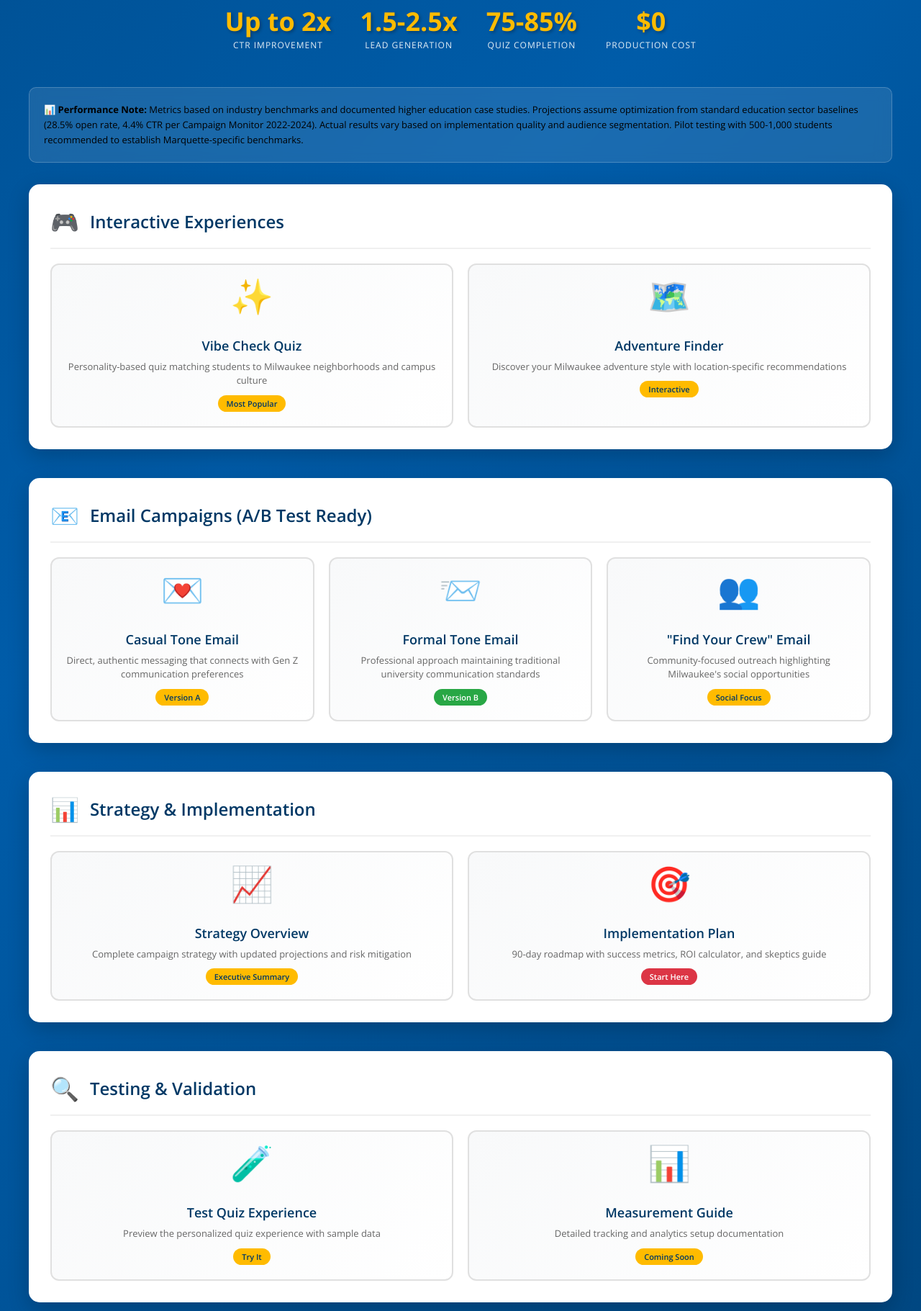
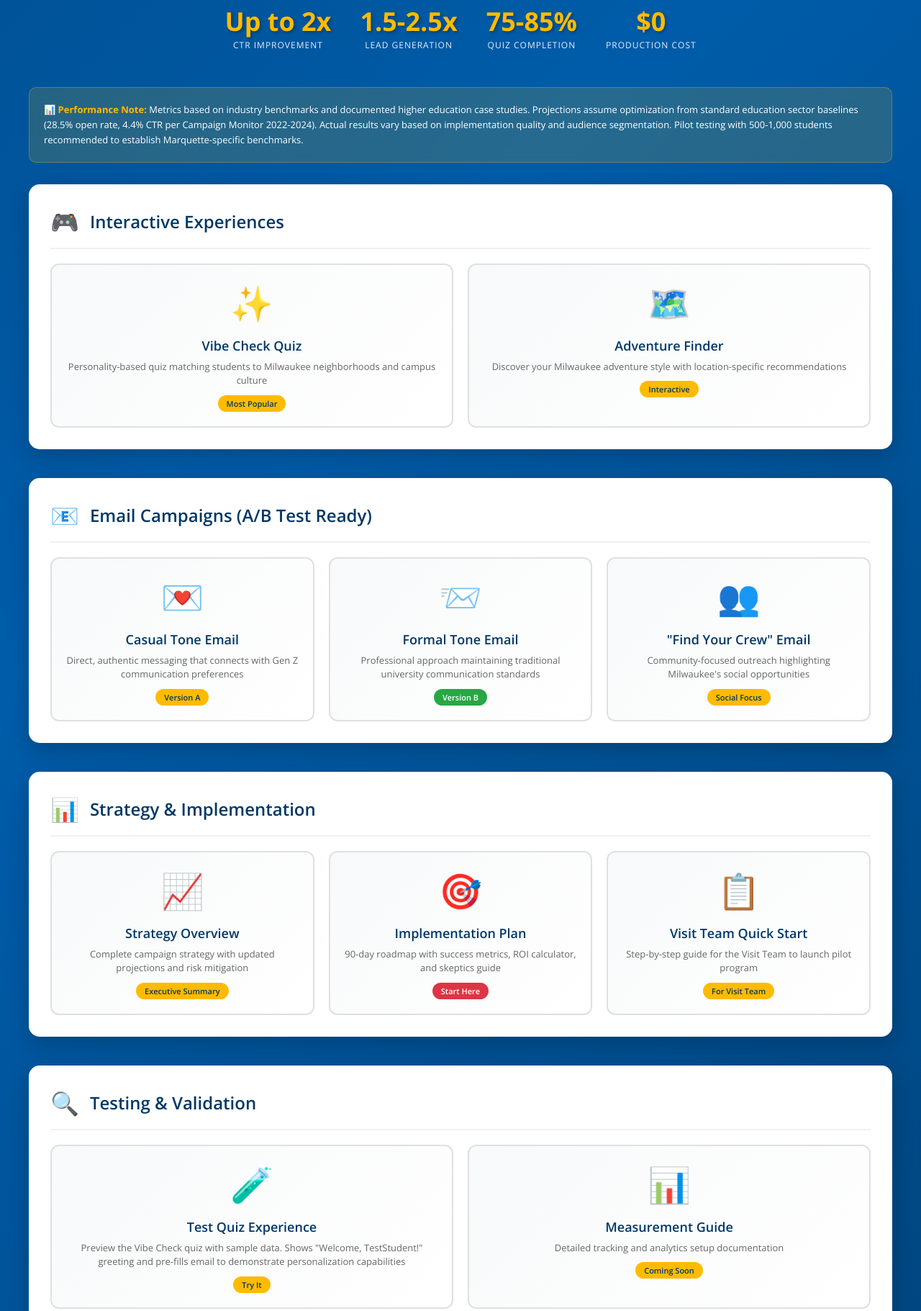
Before and after one commit to drbmd/marquette-campaign, a plain HTML site: page index.html in a window 1280 px wide. Shown: the part 340-2161 px from the top of the page at 72% size. Drawn offline with nearby package versions, Linux system fonts and the light colour scheme.

Commit message:
Update index.html

```diff
--- a/index.html
+++ b/index.html
@@ -203,12 +203,7 @@
         .card-emoji {
             font-size: 48px;
             margin-bottom: 15px;
-            animation: bounce 2s infinite;
-        }
-
-        @keyframes bounce {
-            0%, 100% { transform: translateY(0); }
-            50% { transform: translateY(-10px); }
+            /* Removed animation here - no more bouncing */
         }
 
         .card-title {
@@ -262,14 +257,19 @@
         }
 
         .disclaimer {
-            background: rgba(255, 255, 255, 0.1);
+            background: rgba(255, 187, 0, 0.15);
             backdrop-filter: blur(10px);
             padding: 20px;
             border-radius: 10px;
             margin: 30px 0;
             font-size: 13px;
             line-height: 1.6;
-            border: 1px solid rgba(255, 255, 255, 0.2);
+            border: 1px solid rgba(255, 187, 0, 0.3);
+            color: white;
+        }
+
+        .disclaimer strong {
+            color: #FFBB00;
         }
 
         @media (max-width: 768px) {
@@ -400,6 +400,12 @@
                         <div class="card-desc">90-day roadmap with success metrics, ROI calculator, and skeptics guide</div>
                         <div class="badge recommended">Start Here</div>
                     </a>
+                    <a href="visit-guide.html" class="card">
+                        <div class="card-emoji">📋</div>
+                        <div class="card-title">Visit Team Quick Start</div>
+                        <div class="card-desc">Step-by-step guide for the Visit Team to launch pilot program</div>
+                        <div class="badge">For Visit Team</div>
+                    </a>
                 </div>
             </section>
 
@@ -413,7 +419,7 @@
                     <a href="quiz.html?name=TestStudent&email=preview@marquette.edu" class="card">
                         <div class="card-emoji">🧪</div>
                         <div class="card-title">Test Quiz Experience</div>
-                        <div class="card-desc">Preview the personalized quiz experience with sample data</div>
+                        <div class="card-desc">Preview the Vibe Check quiz with sample data. Shows "Welcome, TestStudent!" greeting and pre-fills email to demonstrate personalization capabilities</div>
                         <div class="badge">Try It</div>
                     </a>
                     <a href="#" onclick="alert('Tracking documentation would include: UTM parameters, Google Analytics setup, conversion tracking, and attribution modeling. This would be provided during implementation.'); return false;" class="card">
@@ -431,10 +437,6 @@
             <p style="margin-top: 10px;">
                 Developed with zero production cost • Ready for immediate deployment • No IT dependencies
             </p>
-            <p style="margin-top: 20px; font-size: 14px;">
-                Questions? <a href="mailto:admissions@marquette.edu">Contact Admissions</a> |
-                <a href="/results#cta">Schedule Implementation Call</a>
-            </p>
             <p style="margin-top: 15px; font-size: 12px; opacity: 0.8;">
                 📍 Best viewed on desktop and mobile devices<br>
                 ✅ All content verified against official Marquette sources
```
